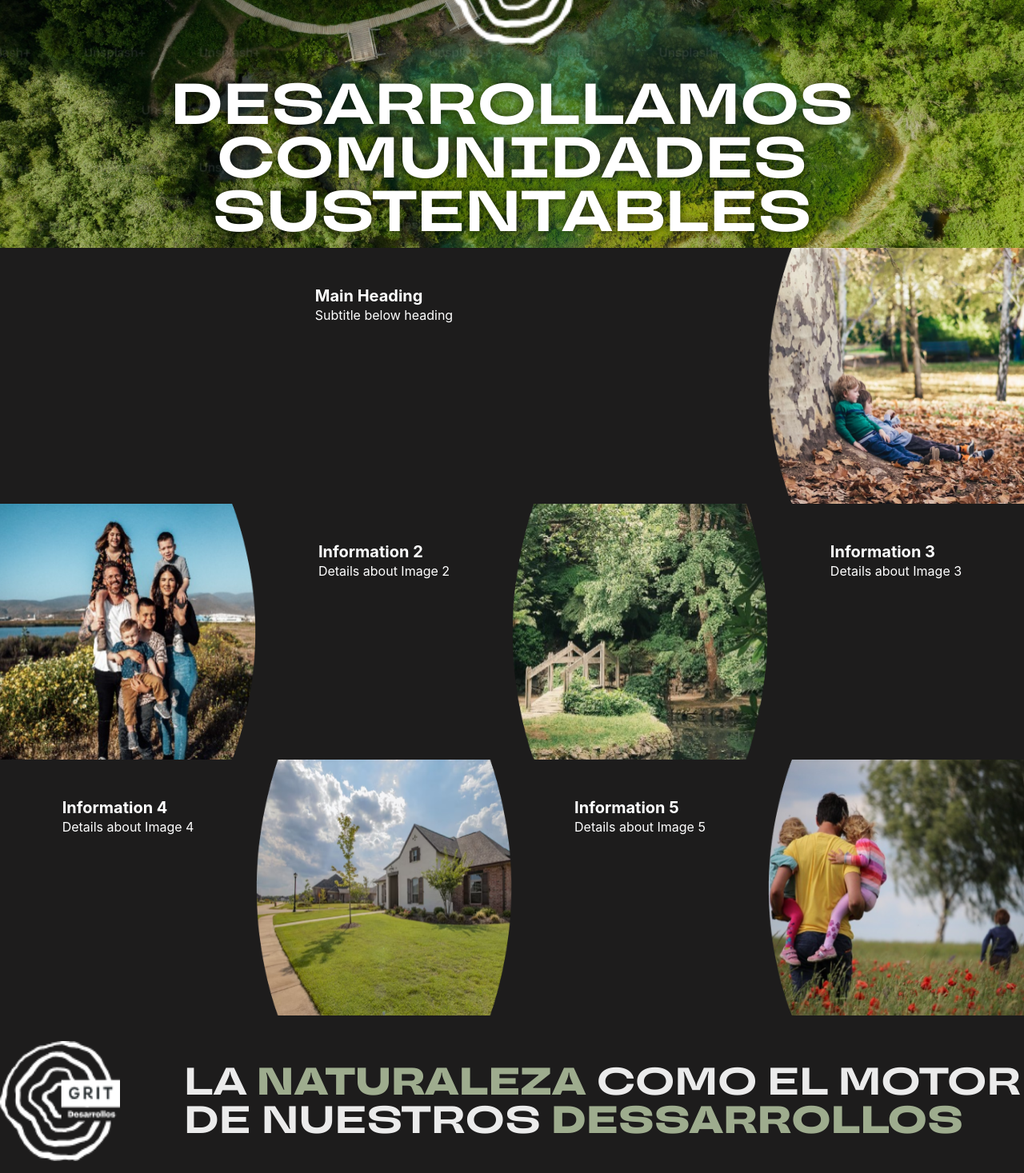
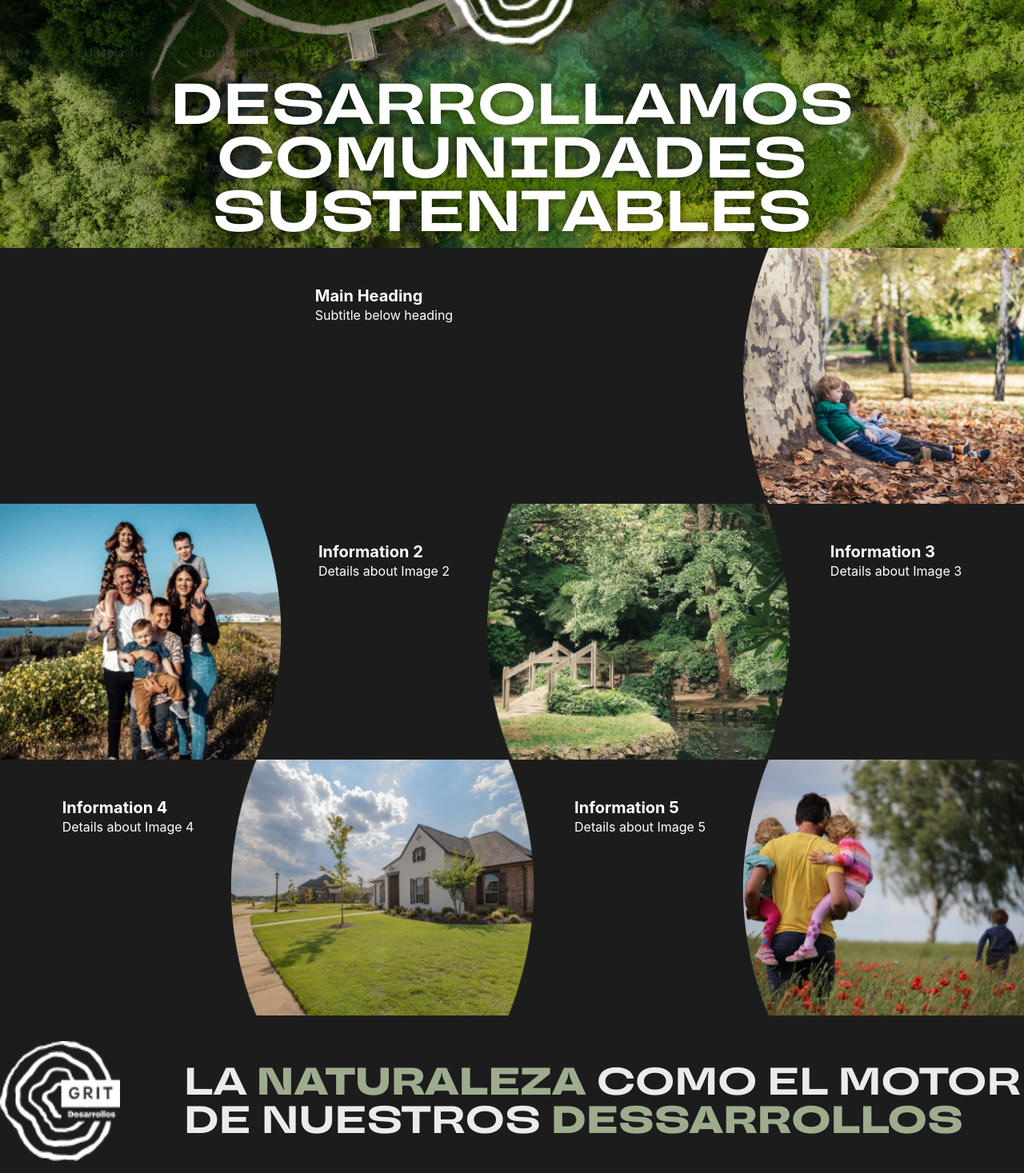
Before and after one commit to ignaciorodrigues1/grit, a Next.js app: page / in a window 1280 px wide. Shown: the part 330-1797 px from the top of the page at 80% size. Built offline with nearby package versions, Linux system fonts and the light colour scheme.

Commit message:
Grit Web

```diff
--- a/components/wavyGrid.jsx
+++ b/components/wavyGrid.jsx
@@ -19,15 +19,16 @@
             p="3rem"
             mx="auto"
             gridColumn={{ base: "span 2", md: "span 3" }}
+            h="250px"
           >
             <Heading as="h2" size="md">
               Main Heading
             </Heading>
-            <Text>Subtitle below heading</Text>
+            <Text>Subtitle below heading </Text>
           </Box>
 
           {/* Image - Only for md and larger */}
-          <Box display={{ base: "none", md: "block" }}>
+          <Box display={{ base: "none", md: "block" }} ml="-10%">
             <Image src="/images/image1.png" alt="Image 1" h="320px" width="380px"/>
           </Box>
         </SimpleGrid>
@@ -36,9 +37,9 @@
         <SimpleGrid columns={{ base: 2, md: 4 }} spacing={0}>
           {/* First Image-Information Pair */}
           <Box display={{ base: "block", md: "none" }} mr="-10%">
-            <Image src="/images/image2M.png" alt="Image 3" maxH="250px" w="100%"/>
+            <Image src="/images/image2M.png" alt="Image 3" h="250px" w="100%"/>
           </Box>
-          <Box display={{ base: "none", md: "block" }}>
+          <Box display={{ base: "none", md: "block" }} mr="-10%">
             <Image src="/images/image2.png" alt="Image 3" h="320px" width="380px"/>
           </Box>
           <Box color="white" p="3rem" mx="auto">
@@ -50,7 +51,7 @@
 
           {/* Second Image-Information Pair */}
 
-          <Box display={{ base: "none", md: "block" }}>
+          <Box display={{ base: "none", md: "block" }} mr="-10%" ml="-10%">
             <Image src="/images/image3.png" alt="Image 3" h="320px" width="380px" />
           </Box>
           <Box color="white" p="3rem" mx="auto">
@@ -60,14 +61,14 @@
             <Text>Details about Image 3</Text>
           </Box>
           <Box display={{ base: "block", md: "none" }} ml="-10%">
-            <Image src="/images/image3M.png" alt="Image 3" maxH="250px" width="100%"/>
+            <Image src="/images/image3M.png" alt="Image 3" h="250px" width="100%"/>
           </Box>
         </SimpleGrid>
 
         <SimpleGrid columns={{ base: 2, md: 4 }} spacing={0}>
           {/* First Image-Information Pair */}
           <Box display={{ base: "block", md: "none" }} mr="-10%">
-            <Image src="/images/image4M.png" alt="Image 3" maxH="250px" width="100%" />
+            <Image src="/images/image4M.png" alt="Image 3" h="250px" width="100%" />
           </Box>
 
           <Box color="white" p="3rem" mx="auto">
@@ -77,7 +78,7 @@
             <Text>Details about Image 4</Text>
           </Box>
 
-          <Box display={{ base: "none", md: "block" }}>
+          <Box display={{ base: "none", md: "block" }} mr="-10%" ml="-10%">
             <Image src="/images/image4.png" alt="Image 3"  h="320px" width="380px"/>
           </Box>
 
@@ -89,9 +90,9 @@
             <Text>Details about Image 5</Text>
           </Box>
           <Box display={{ base: "block", md: "none" }} ml="-10%">
-            <Image src="/images/image5M.png" alt="Image 3" maxH="250px" width="100%" />
+            <Image src="/images/image5M.png" alt="Image 3" h="250px" width="100%" />
           </Box>
-          <Box display={{ base: "none", md: "block" }}>
+          <Box display={{ base: "none", md: "block" }} ml="-10%">
             <Image src="/images/image5.png" alt="Image 3" h="320px" width="380px"/>
           </Box>
         </SimpleGrid>
```
